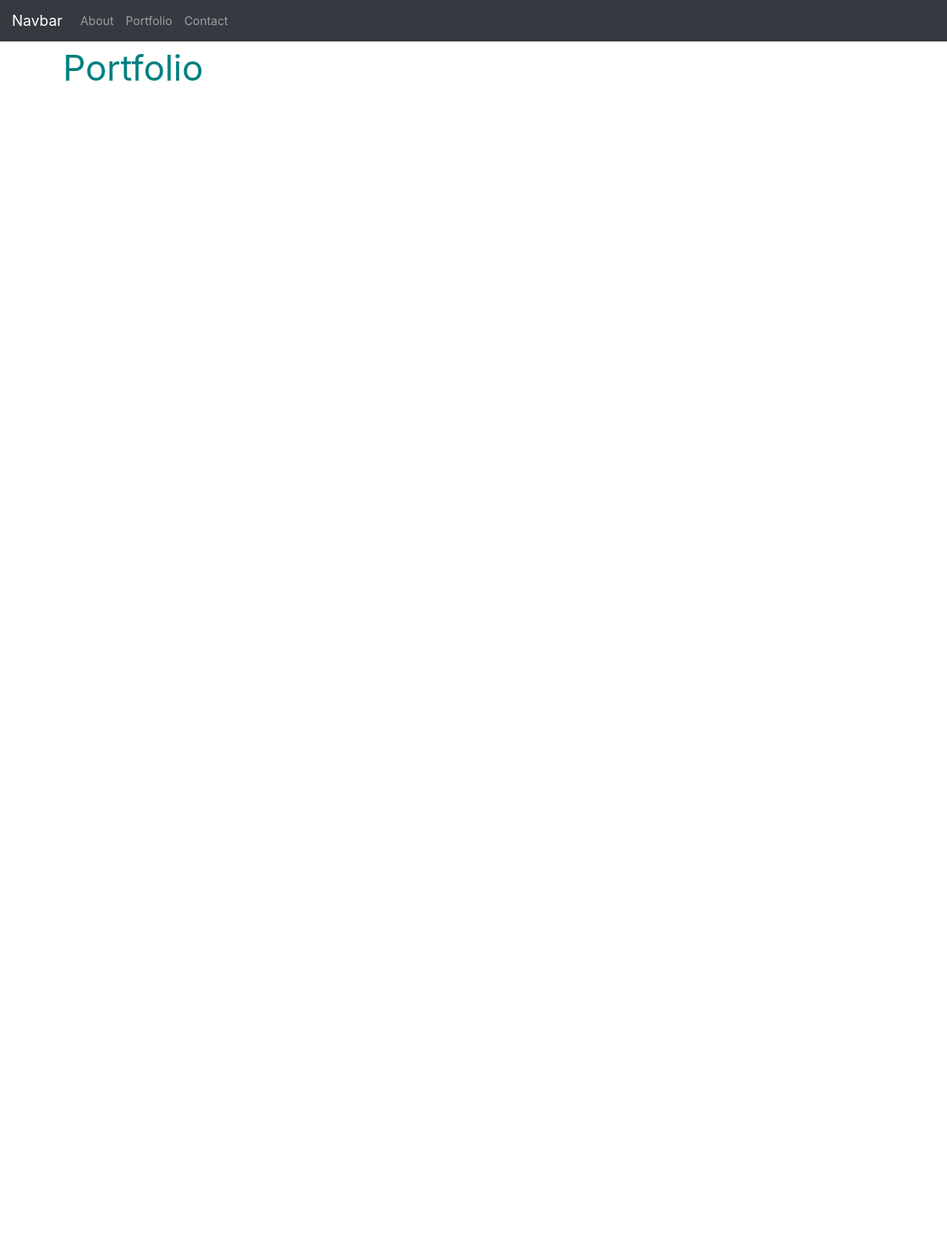
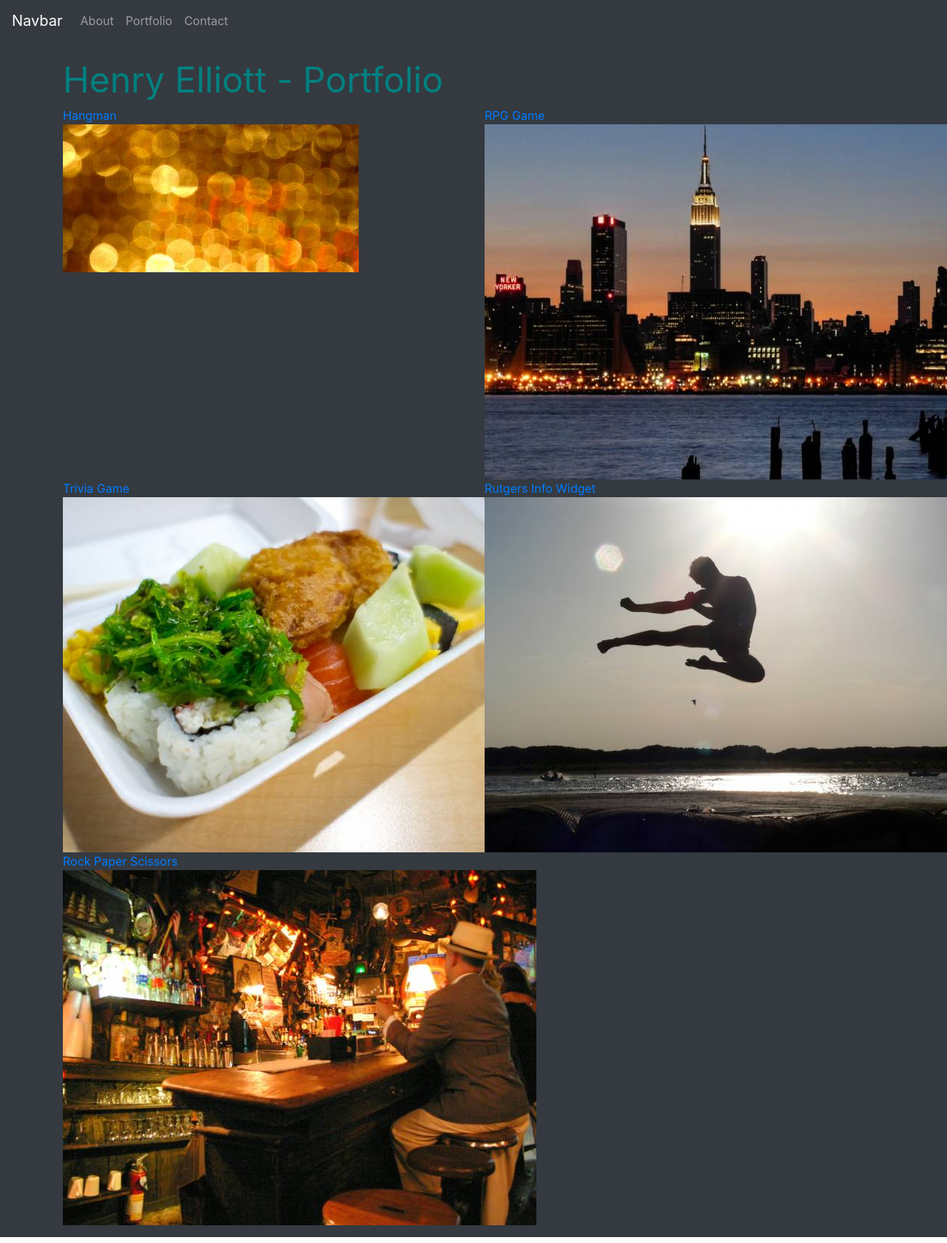
Before and after one commit to hjelliott87/bootstrap-portfolio-hje, a plain HTML site: page portfolio.html in a window 1280 px wide. Shown: the whole page at 74% size. Before the commit the page ends 800 px from the top, so only its background shows below. Drawn offline with nearby package versions, Linux system fonts and the light colour scheme.

Commit message:
Rough Layout for Project

```diff
--- a/portfolio.html
+++ b/portfolio.html
@@ -28,13 +28,45 @@
           </ul>
         </div>
       </nav>
-
+      <div class="p-3 mb-2 bg-dark text-color white">
       <div class="container">
           <div class="row">
               <div class="col-md-12">
-                  <font color = "teal"><font size = 20px><header>Portfolio</header></font></font>
+                  <font color = "teal"><font size = 20px><header>Henry Elliott - Portfolio</header></font></font>
+              </div>
+          </div>
+          <div class="row">
+                <div class="col-md-6">
+                    <a href = "#">Hangman</a>
+                    <br>
+                    <img src = "images/200.jpg">
+                </div>
+                <div class="col-md-6">
+                    <a href = "#">RPG Game</a>
+                    <br>
+                    <img src = "images/city-q-c-640-480-4.jpg">
+                </div>
+          </div>
+          <div class="row">
+              <div class="col-md-6">
+                    <a href = "#">Trivia Game</a>
+                    <br>
+                    <img src = "images/food-q-c-640-480-4.jpg">
+              </div>
+              <div class="col-md-6">
+                    <a href = "#">Rutgers Info Widget</a>
+                    <br>
+                    <img src = "images/sports-q-c-640-480-8.jpg">
+              </div>
+          </div>
+          <div class="row">
+              <div class="col-md-6">
+                    <a href = "#">Rock Paper Scissors</a>
+                    <br>
+                    <img src = "images/nightlife-q-c-640-480-7.jpg">
               </div>
           </div>
       </div>
+    </div>
 </body>
 </html>
```
Also changed, not shown: contact.html (+33 -2 lines), index.html (+18 -2 lines).
